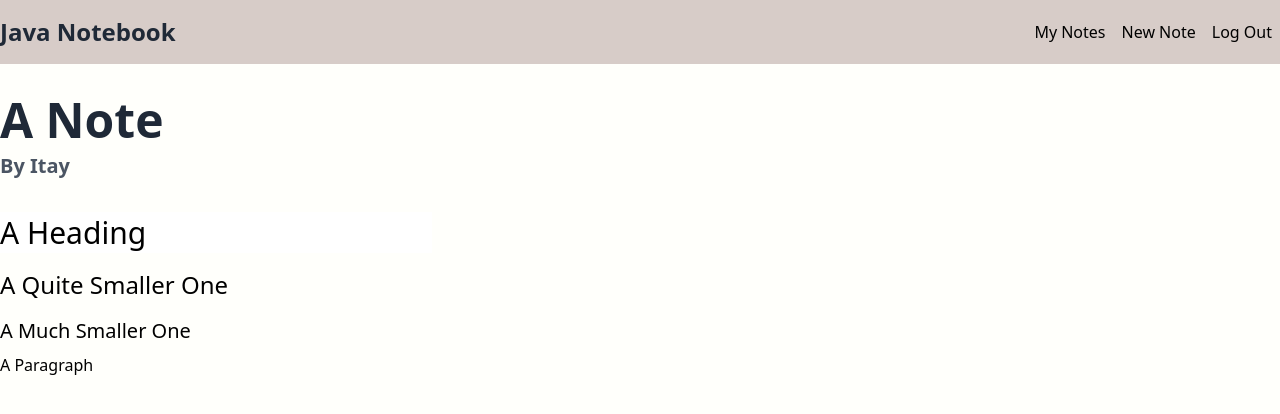
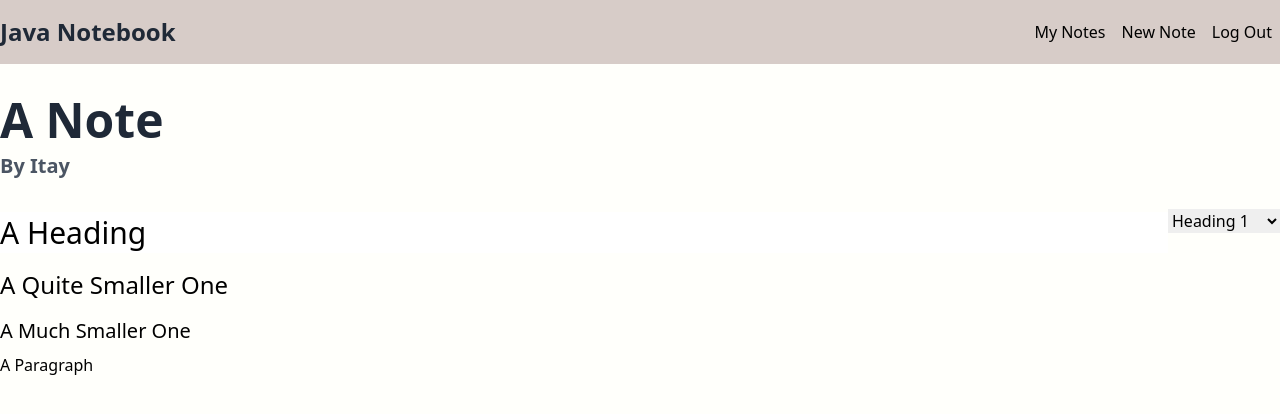
Before and after one commit to itays123/java-notebook, a React (Create React App) app in the folder frontend/: page /note/1 in a window 1280 px wide. Both pictures are taken after a click on the element "A Heading". Shown: the top 414 px of the page. Built offline with nearby package versions, Linux system fonts and the light colour scheme.

Commit message:
FEATURE: Change block type

```diff
--- a/frontend/src/block/BlockList.js
+++ b/frontend/src/block/BlockList.js
@@ -6,7 +6,7 @@ import Block from "./view/Block";
 
 const BlockList = ({ blocks: initialBlocks }) => {
     const {focusedBlockIndex, setFocusedBlockIndex, next, prev} = useNoteEditorContext();
-    const { blocks, modifyBlockContent, addBlock, saveBlock, deleteBlock } = useBlockEditor(initialBlocks);
+    const { blocks, modifyBlockContent, modifyBlockType, addBlock, saveBlock, deleteBlock } = useBlockEditor(initialBlocks);
 
     return (
         <>
@@ -19,6 +19,7 @@ const BlockList = ({ blocks: initialBlocks }) => {
                         onContentChange={content => {
                             modifyBlockContent(index, content);
                         }}
+                        onTypeChange={type => modifyBlockType(index, type)}
                         onKeyEnter={(content, type) => {
                             saveBlock(index, content, type);
                             if (index + 1 === blocks.size) {
--- a/frontend/src/block/edit/BlockEdit.js
+++ b/frontend/src/block/edit/BlockEdit.js
@@ -1,6 +1,7 @@
 import { useEffect, useRef, useState } from "react";
+import BlockTypePicker from "./BlockTypePicker";
 
-const BlockEdit = ({ type: initialType, content: initialContent, onContentChange, onKeyEnter, onBlur, onEmptyDelete }) => {
+const BlockEdit = ({ type: initialType, content: initialContent, onContentChange, onTypeChange, onKeyEnter, onBlur, onEmptyDelete }) => {
     const [content, setContent] = useState(initialContent || '');
     const [type, setType] = useState(initialType || 'P');
     const ref = useRef();
@@ -10,9 +11,9 @@ const BlockEdit = ({ type: initialType, content: initialContent, onContentChange
     }, []);
 
     return (
-        <div>
+        <div className="block-edit flex items-center">
             <input
-                className={`block-${type} focus:outline-none`}
+                className={`block-${type} focus:outline-none flex-grow`}
                 type="text"
                 ref={ref}
                 value={content}
@@ -30,6 +31,10 @@ const BlockEdit = ({ type: initialType, content: initialContent, onContentChange
                     onBlur(content, type);
                 }}
                 />
+                <BlockTypePicker type={type} onChange={t => {
+                    setType(t);
+                    onTypeChange(t);
+                }}/>
         </div>
      );
 }
--- /dev/null
+++ b/frontend/src/block/edit/BlockTypePicker.js
@@ -0,0 +1,14 @@
+const BlockTypePicker = ({ type = 'P', onChange = () => {} }) => {
+    return (
+        <div className="type-picker flex-shrink focus:outline-none">
+            <select onChange={e => onChange(e.target.value)} value={type}>
+                <option value="P" className="focus:outline-none">Normal Text</option>
+                <option value="H1" className="focus:outline-none">Heading 1</option>
+                <option value="H2" className="focus:outline-none">Heading 2</option>
+                <option value="H3" className="focus:outline-none">Heading 3</option>
+            </select>
+        </div>
+     );
+}
+
+export default BlockTypePicker;
--- a/frontend/src/block/edit/useBlockEditor.js
+++ b/frontend/src/block/edit/useBlockEditor.js
@@ -21,6 +21,7 @@ export function useBlockEditor(initialBlocks = []) {
   return {
     blocks,
     saveBlock(index, updatedContent, updatedType) {
+      console.log('saving', index);
       const block = blocks.get(index);
       if (block) updateMap(index, { ...block, content: updatedContent, type: updatedType });
     },
@@ -41,6 +42,18 @@ export function useBlockEditor(initialBlocks = []) {
       } else if (added.has(index)) {
         setAdded(map => {
             return new Map(map.set(index, { ...modifiedBlock, content }));
+        })
+      }
+    },
+    modifyBlockType(index, type) {
+      let modifiedBlock = blocks.get(index);
+      if (modifiedBlock.id) {
+          setModified(map => {
+              return new Map(map.set(modifiedBlock.id, { ...modifiedBlock, type }));
+          })
+      } else if (added.has(index)) {
+        setAdded(map => {
+            return new Map(map.set(index, { ...modifiedBlock, type }));
         })
       }
     },
```
